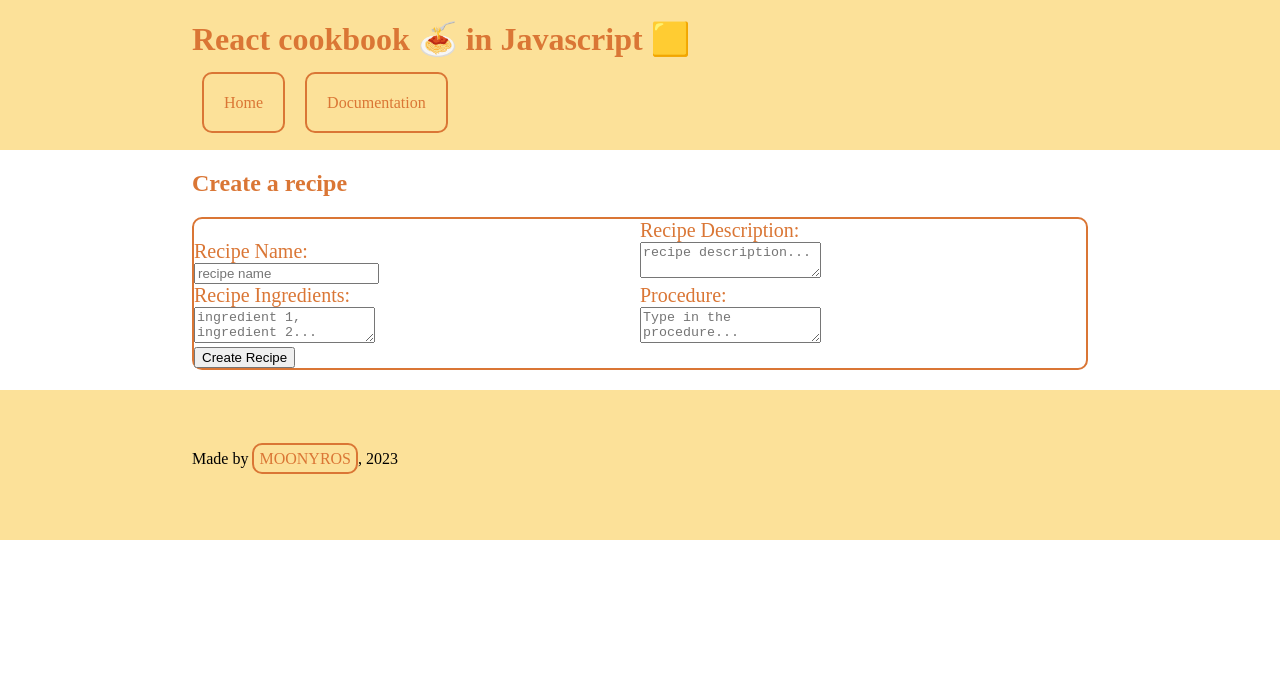
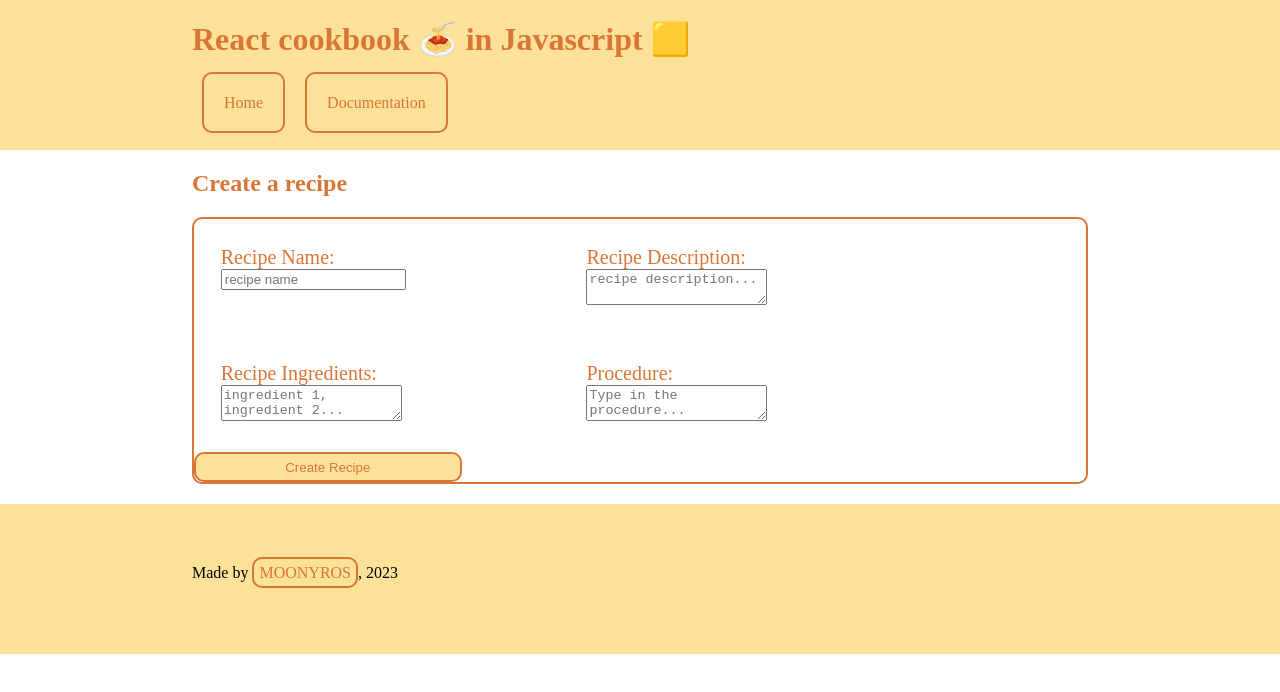
Before and after one commit to MOONYROS/js-react-cookbook, a React (Vite) app: page / in a window 1280 px wide. Shown: the top 692 px of the page. Built offline with nearby package versions, Linux system fonts and the light colour scheme.

Commit message:
button styled

```diff
--- a/src/components/RecipeCreator.jsx
+++ b/src/components/RecipeCreator.jsx
@@ -19,7 +19,7 @@ export default function SubmitForm({ onFormSubmit }) {
     };
 
     return (
-        <>
+        <div id="recipeForm">
             <h2>Create a recipe</h2>
             <form onSubmit={handleSubmit}>
                 <InputForm
@@ -44,6 +44,6 @@ export default function SubmitForm({ onFormSubmit }) {
                 />
                 <button type="submit">Create Recipe</button>
             </form>
-        </>
+        </div>
     );
 }
--- a/src/style.css
+++ b/src/style.css
@@ -68,13 +68,31 @@ form {
 
 .creator {
     display: inline-block;
-    width: 50%;
+    width: 35%;
+    vertical-align: top;
+    padding: 3%;
 }
 
 .creator label {
     display: block;
     color: #da7635;
     font-size: 1.25rem;
+}
+
+#recipeForm button {
+    width: 30%;
+    height: 30px;
+    background-color: #fce199;
+    border: 2px solid #da7635;
+    color: #da7635;
+    border-radius: 10px;
+    transition-duration: 0.2s;
+}
+
+#recipeForm button:active {
+    transition-duration: 0.2s;
+    border: 2px solid #fce199;
+    background-color: #febd4d;
 }
 
 /******* DOCUMENTATION *******/
```
